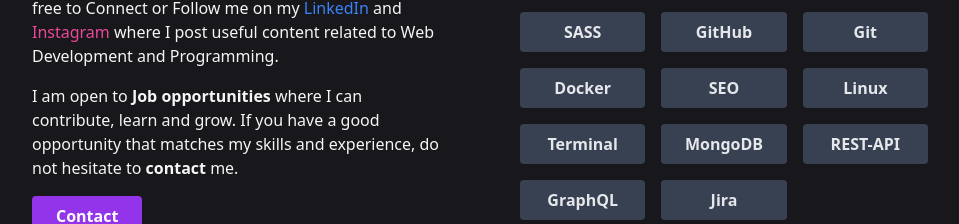
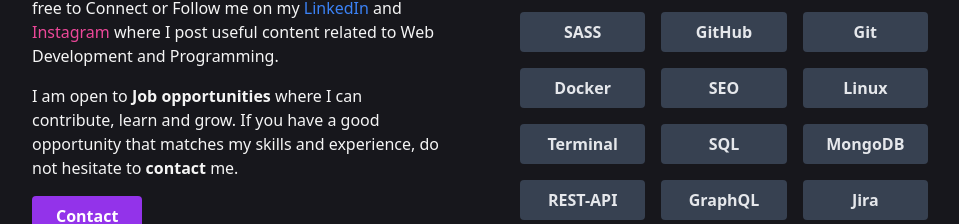
Before and after one commit to vaxojaniashvili/Portfolio, a Next.js app: page / in a window 1280 px wide. Shown: the part 1286-1510 px from the top of the page, without its empty margins (160-1119 px from the left). Built offline with nearby package versions, Linux system fonts and the light colour scheme.

Commit message:
UI-Correct

```diff
--- a/src/app/pages/about/page.tsx
+++ b/src/app/pages/about/page.tsx
@@ -75,7 +75,7 @@
                     <h2 className={`text-2xl ${darkMode ? "text-[#F5F5F5] font-normal" : "text-gray-700"} font-bold mb-4`}>My Skills</h2>
                     <div className="grid grid-cols-2 sm:grid-cols-3 gap-4">
                         {['HTML', 'CSS', 'JavaScript',"Typescript", 'React', 'Next',"Firebase", "Node.js", "express.js", "nest.js", 'PHP', "Laravel", 'SASS', 'GitHub', 'Git',"Docker", 'SEO', "Linux", 'Terminal',"\n" +
-                        "MongoDB","REST-API","GraphQL","Jira",].map(skill => (
+                        "SQL","MongoDB","REST-API","GraphQL","Jira",].map(skill => (
                             <div
                                 key={skill}
                                 className={`px-4 py-2 ${darkMode ? "bg-gray-700 text-gray-200" : "bg-gray-200 text-gray-700"} rounded text-center font-semibold hover:rounded-2xl hover:bg-violet-700 cursor-pointer hover:text-white transition-all duration-500`}
```
